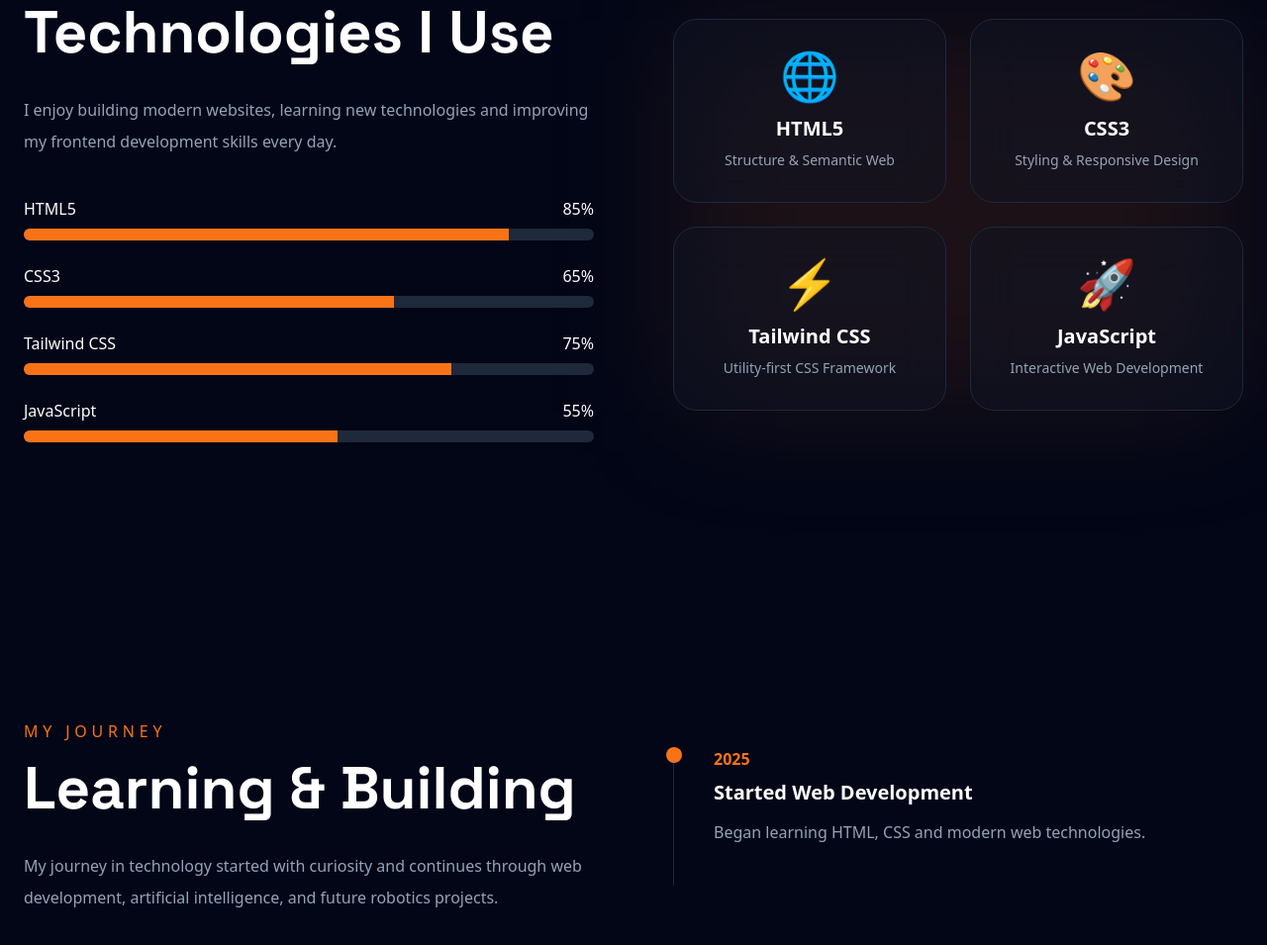
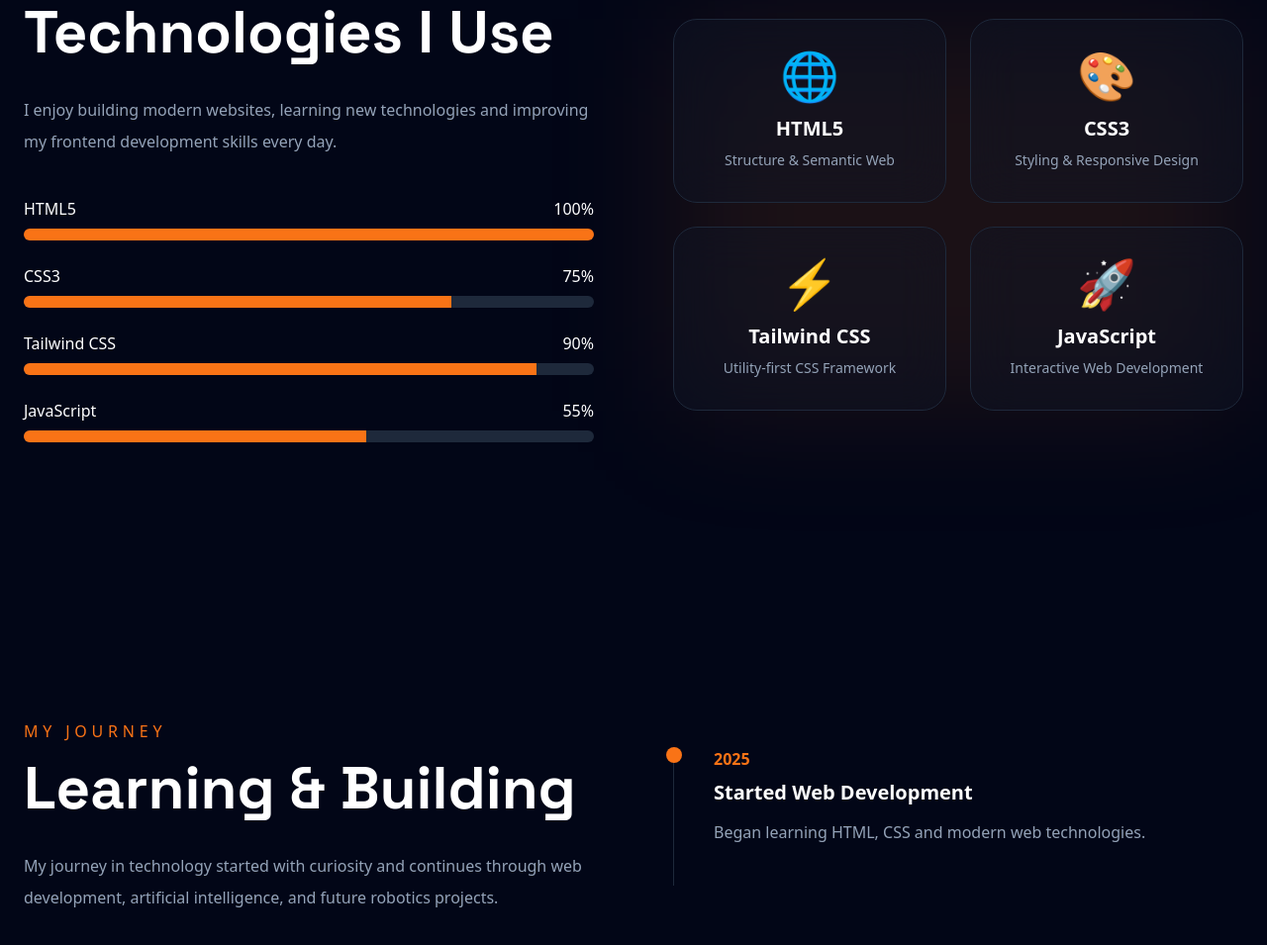
Before and after one commit to ismacil-cisa/Portfolio, a plain HTML site: page index.html in a window 1280 px wide. Shown: the part 3274-4229 px from the top of the page at 99% size. Drawn offline with nearby package versions, Linux system fonts and the light colour scheme.

Commit message:
Is badal yar

```diff
--- a/index.html
+++ b/index.html
@@ -512,33 +512,19 @@
               <div class="flex justify-between mb-2">
                 <span>HTML5</span>
 
-                <span>85%</span>
+                <span>100%</span>
               </div>
 
               <div class="w-full h-3 bg-slate-800 rounded-full overflow-hidden">
                 <div
                   class="progress-bar h-full bg-orange-500"
-                  data-width="85%"
+                  data-width="100%"
                 ></div>
               </div>
             </div>
             <div class="mb-6">
               <div class="flex justify-between mb-2">
                 <span>CSS3</span>
-
-                <span>65%</span>
-              </div>
-
-              <div class="w-full h-3 bg-slate-800 rounded-full overflow-hidden">
-                <div
-                  class="progress-bar h-full bg-orange-500"
-                  data-width="65%"
-                ></div>
-              </div>
-            </div>
-            <div class="mb-6">
-              <div class="flex justify-between mb-2">
-                <span>Tailwind CSS</span>
 
                 <span>75%</span>
               </div>
@@ -552,6 +538,20 @@
             </div>
             <div class="mb-6">
               <div class="flex justify-between mb-2">
+                <span>Tailwind CSS</span>
+
+                <span>90%</span>
+              </div>
+
+              <div class="w-full h-3 bg-slate-800 rounded-full overflow-hidden">
+                <div
+                  class="progress-bar h-full bg-orange-500"
+                  data-width="90%"
+                ></div>
+              </div>
+            </div>
+            <div class="mb-6">
+              <div class="flex justify-between mb-2">
                 <span>JavaScript</span>
 
                 <span>55%</span>
@@ -560,7 +560,7 @@
               <div class="w-full h-3 bg-slate-800 rounded-full overflow-hidden">
                 <div
                   class="progress-bar h-full bg-orange-500"
-                  data-width="55%"
+                  data-width="60%"
                 ></div>
               </div>
             </div>
```
